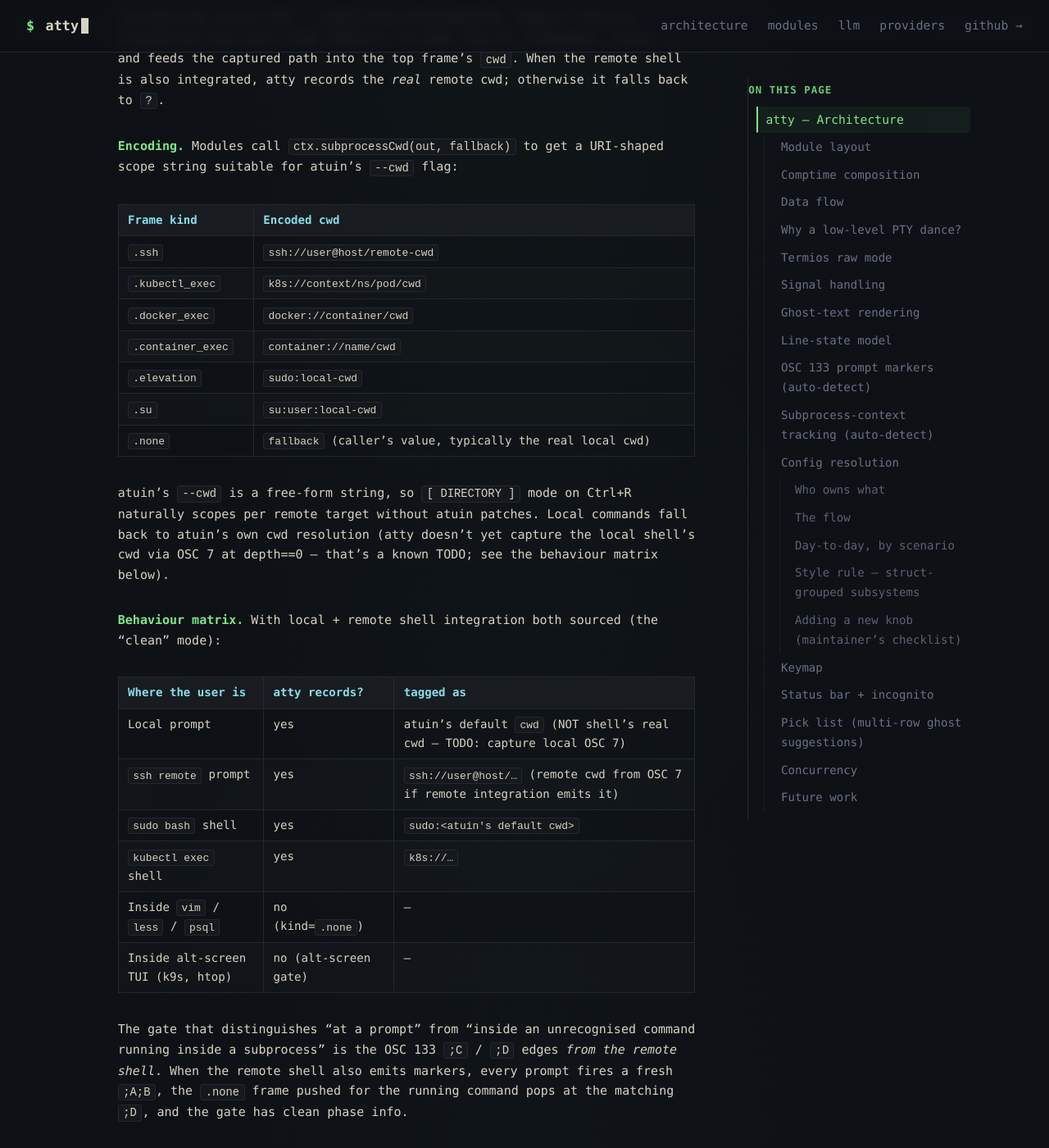
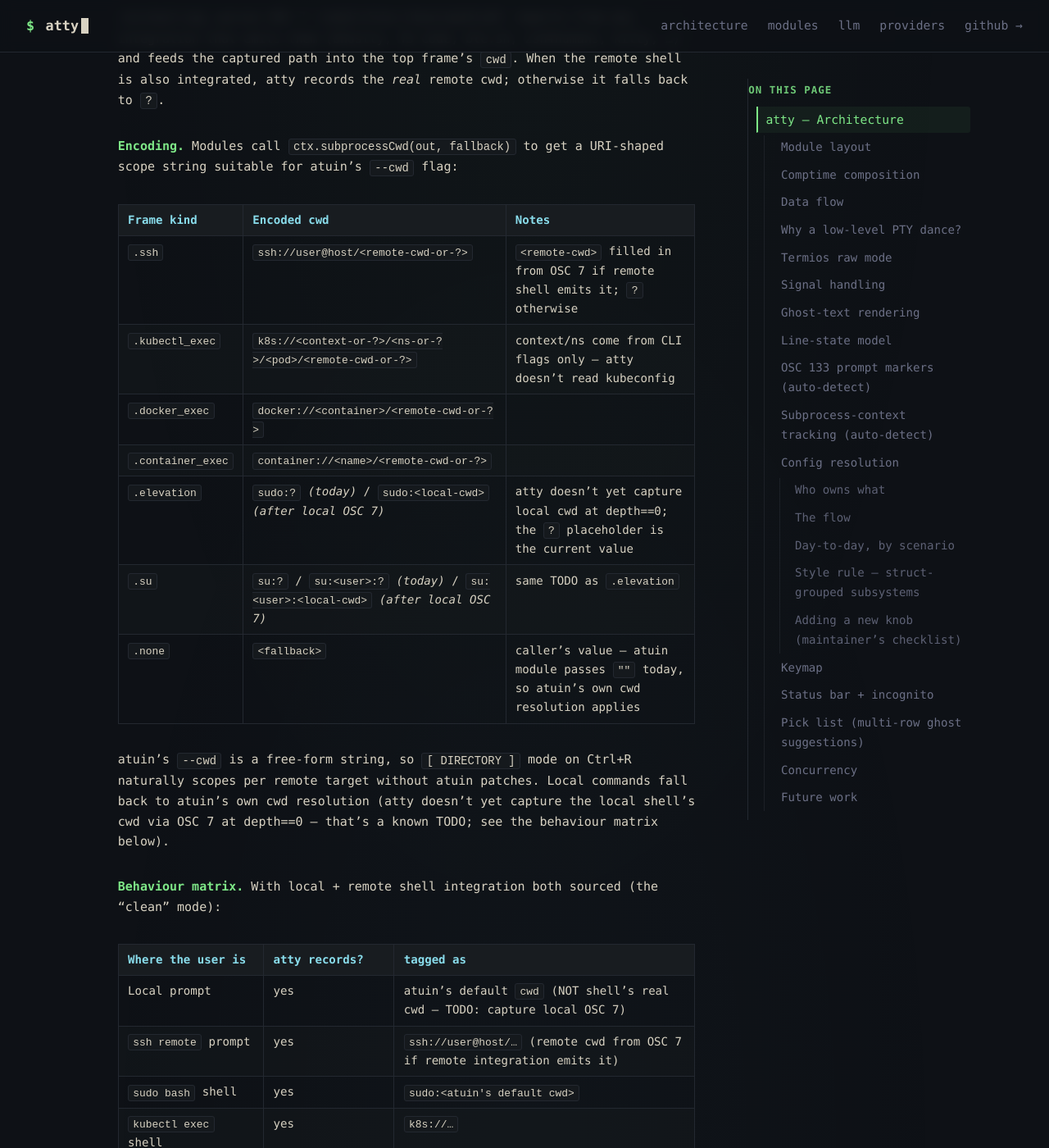
Before and after one commit to fentas/atty, a Jekyll site: the page built from docs/architecture.md, in a window 1280 px wide and 1400 px high, scrolled down 8155 px. Shown: the whole window at 82% size. Built offline with Jekyll 4.4.1, drawn with Linux system fonts in a browser that asks for light colours.

Commit message:
docs: address copilot review round 15 — encoding tables reflect actual `?` placeholders
Two doc-consistency threads following from the round-14
local-cwd-limitation clarification. Both encoding examples
still showed the aspirational `sudo:local-cwd` /
`su:user:local-cwd` shape but the implementation emits
`sudo:?` / `su:?` / `su:<user>:?` until local OSC 7 capture
lands.

1. **architecture.md:329** — full encoding table updated.
   Every kind now shows `<…-or-?>` placeholders explicitly,
   plus a Notes column flagging which TODOs gate the
   non-placeholder values (remote OSC 7 for ssh/docker/k8s,
   local OSC 7 for sudo/su, kubeconfig read for k8s context/ns).
2. **config.def.zig:152** — same fix in the user-facing config
   template's commented examples.

This concludes the 15-round Copilot review loop on PR #16.

Co-Authored-By: Claude Opus 4.7 (1M context) <noreply@anthropic.com>

```diff
--- a/docs/architecture.md
+++ b/docs/architecture.md
@@ -317,15 +317,15 @@ records the *real* remote cwd; otherwise it falls back to `?`.
 **Encoding.** Modules call `ctx.subprocessCwd(out, fallback)` to
 get a URI-shaped scope string suitable for atuin's `--cwd` flag:
 
-| Frame kind | Encoded cwd |
-|---|---|
-| `.ssh` | `ssh://user@host/remote-cwd` |
-| `.kubectl_exec` | `k8s://context/ns/pod/cwd` |
-| `.docker_exec` | `docker://container/cwd` |
-| `.container_exec` | `container://name/cwd` |
-| `.elevation` | `sudo:local-cwd` |
-| `.su` | `su:user:local-cwd` |
-| `.none` | `fallback` (caller's value, typically the real local cwd) |
+| Frame kind | Encoded cwd | Notes |
+|---|---|---|
+| `.ssh` | `ssh://user@host/<remote-cwd-or-?>` | `<remote-cwd>` filled in from OSC 7 if remote shell emits it; `?` otherwise |
+| `.kubectl_exec` | `k8s://<context-or-?>/<ns-or-?>/<pod>/<remote-cwd-or-?>` | context/ns come from CLI flags only — atty doesn't read kubeconfig |
+| `.docker_exec` | `docker://<container>/<remote-cwd-or-?>` | |
+| `.container_exec` | `container://<name>/<remote-cwd-or-?>` | |
+| `.elevation` | `sudo:?` *(today)* / `sudo:<local-cwd>` *(after local OSC 7)* | atty doesn't yet capture local cwd at depth==0; the `?` placeholder is the current value |
+| `.su` | `su:?` / `su:<user>:?` *(today)* / `su:<user>:<local-cwd>` *(after local OSC 7)* | same TODO as `.elevation` |
+| `.none` | `<fallback>` | caller's value — atuin module passes `""` today, so atuin's own cwd resolution applies |
 
 atuin's `--cwd` is a free-form string, so `[ DIRECTORY ]` mode on
 Ctrl+R naturally scopes per remote target without atuin patches.
```
Also changed, not shown: 1 other file.
